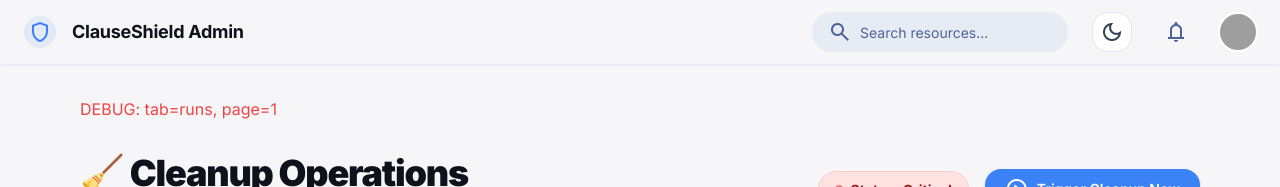
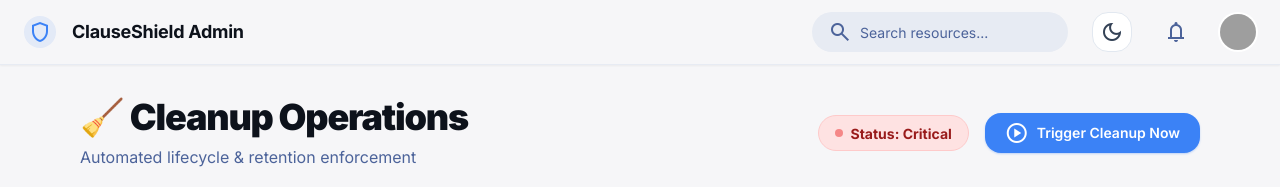
Before and after one commit to Marcinek143/clauseshield-web-v2, a Next.js app: page /admin/cleanup in a window 1280 px wide. Shown: the top 187 px of the page. Built offline with nearby package versions, Linux system fonts and the light colour scheme; no server answers; grey boxes are pictures that could not be loaded.

Commit message:
Removed debug line

```diff
--- a/app/admin/cleanup/page.tsx
+++ b/app/admin/cleanup/page.tsx
@@ -101,9 +101,6 @@ export default async function CleanupPage({ searchParams }: CleanupPageProps) {
       <div className="layout-container flex h-full grow flex-col">
         <div className="px-6 md:px-10 lg:px-20 flex flex-1 justify-center py-8">
           <div className="layout-content-container flex flex-col max-w-[1200px] flex-1 gap-8">
-            <p className="text-red-500">
-              DEBUG: tab={activeTab}, page={page}
-            </p>
             <CleanupHeader
               status={stats.health.status}
               action={<TriggerCleanupButton isRunning={stats.isRunning} />}
```
